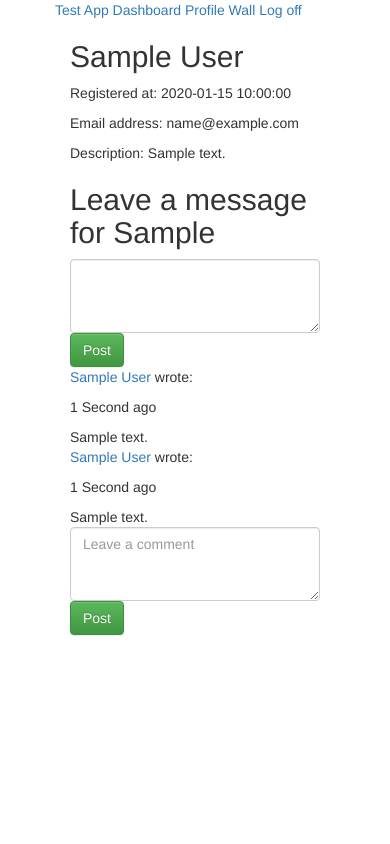
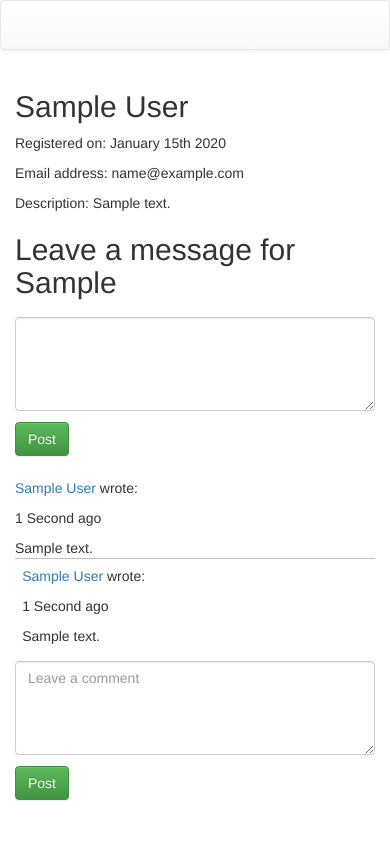
Before and after one commit to prchojnacki/userdashboard, a CodeIgniter app: page /normaldashboard/view_wall/1 in a window 390 px wide. Run offline with CodeIgniter, Linux system fonts and the light colour scheme; tables that the repository leaves empty or names only in its code hold one stand-in row (values such as "Sample post").

Commit message:
completed styling

```diff
--- a/application/views/normaldashboard/wall.php
+++ b/application/views/normaldashboard/wall.php
@@ -11,59 +11,84 @@
 
 	<!-- Latest compiled and minified JavaScript -->
 	<script src="https://maxcdn.bootstrapcdn.com/bootstrap/3.3.4/js/bootstrap.min.js"></script>
-	<style type="text/css">
-		body {
-			padding: 0em 5em;
-		}
-	</style>
+	<link rel='stylesheet' href='/assets/main.css'>
 </head>
 <body>
-	<div id='container'>
-		<div id='nav'>
-			<div class='row'>
-				<a href="">Test App</a>
+    <nav class='navbar navbar-default'>
+    <div class='collapse navbar-collapse'>
+        <ul class='nav navbar-nav'>
+            <li><a href=''>Test App</a></li>
         <?php
 			if ($this->session->userdata('admin') == 'admin') {
         ?>
-            <a href='/admindashboard/index'>Dashboard</a>
+            <li><a href='/admindashboard/index'>Dashboard</a></li>
         <?php
             } else {
         ?>
-            <a href='/normaldashboard/index'>Dashboard</a>
+            <li><a href='/normaldashboard/index'>Dashboard</a></li>
         <?php
             }
         ?>
-				<a href="/normaldashboard/editprofile">Profile</a>
-				<a href="/normaldashboard/view_wall/<?=$this->session->userdata("userid")?>">Wall</a>
-				<a href="/signins/logoff">Log off</a>
+            <li><a href="/normaldashboard/editprofile">Profile</a></li>
+            <li><a href="/normaldashboard/view_wall/<?=$this->session->userdata("userid")?>">Wall</a></li>
+        </ul>
+        <ul class='nav navbar-nav navbar-right'>
+            <li><a href="/signins/logoff">Log off</a></li>
+        </ul>
     </div>
-		</div>
+    </nav>
+
+	<div class='container'>
 		<h2><?=$user_info['first_name']?> <?=$user_info['last_name']?></h2>
-		<p>Registered at: <?=$user_info['created_at']?></p>
+		<p>Registered on: <?php echo mdate('%F %d%S %Y', human_to_unix($user_info['created_at']));?></p>
 		<p>Email address: <?=$user_info['email']?></p>
 		<p>Description: <?=$user_info['description']?></p>
 		<h2>Leave a message for <?=$user_info['first_name']?></h2>
+		<div class='row'>
 			<form action='/walls/new_message' method='post'>
+				<div class='form-group'>
 					<input type='hidden' name='recipient_id' value = '<?=$user_info['id']?>'>
-			<textarea class='form-control' rows='3' name='message'></textarea>
+					<div class='col-sm-9'>
+						<textarea class='form-control' rows='4' name='message'></textarea>
+					</div>
+					<div class='col-sm-3 col-sm-offset-8'>
 						<input class = 'btn btn-success' type='submit' value = 'Post'>
+					</div>
+				</div>
 			</form>
+		</div>
 		<?php foreach ($messages as $message) { ?>
-		<p><a href='/normaldashboard/view_wall/<?=$message["user_id"]?>'><?= $message['first_name']?> <?= $message['last_name']?></a> wrote: </p>
-		<p><?php echo timespan(human_to_unix($message['created_at']), time())?> ago</p>
-		<div><?=$message['message']?></div>
+		<div class='message_box row'>
+			<p class='col-md-8'><a href='/normaldashboard/view_wall/<?=$message["user_id"]?>'><?= $message['first_name']?> <?= $message['last_name']?></a> wrote: </p>
+			<p class='col-md-4'><?php echo timespan(human_to_unix($message['created_at']), time())?> ago</p>
+		</div>
+		<div class='message'>
+			<?=$message['message']?>
+		</div>
 		<?php foreach ($comments as $comment) { ?>
 		<?php if ($message['id']==$comment['message_id']) { ?>
-			<p><a href='/normaldashboard/view_wall/<?=$comment["user_id"]?>'><?= $comment['name']?></a> wrote: </p>
-			<p><?php echo timespan(human_to_unix($comment['created_at']), time())?> ago</p>
-			<div><?= $comment['comment']?></div>
+		<div class='comment_box'>
+			<div class='row'>
+				<p class='col-md-8'><a href='/normaldashboard/view_wall/<?=$comment["user_id"]?>'><?= $comment['name']?></a> wrote: </p>
+				<p class='col-md-4'><?php echo timespan(human_to_unix($comment['created_at']), time())?> ago</p>
+			</div>
+			<div class='comment'>
+				<?= $comment['comment']?>
+			</div>
+		</div>
 		<?php } } ?>
+		<div class='row'>
 			<form action='/walls/new_comment' method='post'>
 				<input type='hidden' name='recipient_id' value = '<?=$user_info['id']?>'>
 				<input type='hidden' name='message_id' value = '<?=$message["id"]?>'>
-				<textarea class='form-control' rows='3' name='comment' placeholder='Leave a comment'></textarea>
+				<div class='col-sm-9 col-sm-offset-1'>
+					<textarea class='form-control' rows='4' name='comment' placeholder='Leave a comment'></textarea>
+				</div>
+				<div class='col-sm-3 col-sm-offset-9'>
 					<input class = 'btn btn-success' type='submit' value = 'Post'>
+				</div>
 			</form>
+		</div>
 		<?php } ?>
 	</div>
 
--- a/assets/main.css
+++ b/assets/main.css
@@ -15,5 +15,21 @@ h3 {
 }
 .descriptionBox {
     margin-top: 4%;
-    margin-bottom:3%;
+    /*margin-bottom:3%;*/
 }
+
+textarea {
+	margin-bottom: 3%;
+}
+
+.comment_box {
+	margin: 2% 0 2% 2%;
+}
+
+.message {
+	border-bottom: 1px solid silver;
+}
+
+.message_box {
+	margin-top: 2%;
+}
```
Also changed, not shown: application/views/admindashboard/add_user.php (+57 -21 lines), application/views/normaldashboard/normaldashboard.php (+21 -17 lines). Lines whose indentation alone changed are shown as unchanged.
